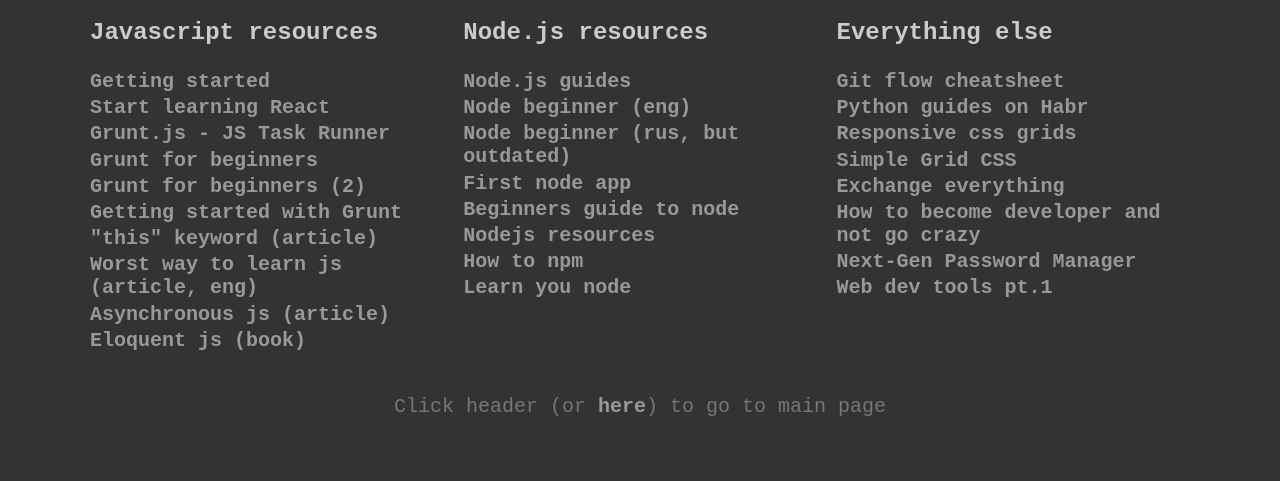
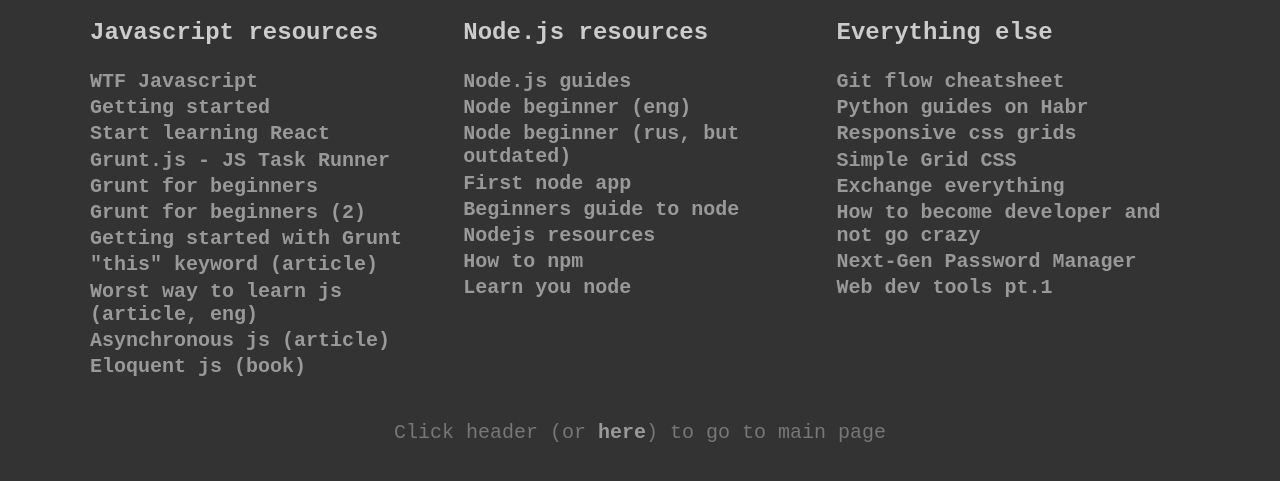
Before and after one commit to molesteev/molesteev.github.io, a plain HTML site: page bookmarks.html in a window 1280 px wide. Shown: the part 167-648 px from the top of the page. Drawn offline with Linux system fonts and the light colour scheme; a web font is replaced by a local one.

Commit message:
Updated bookmarks

```diff
--- a/bookmarks.html
+++ b/bookmarks.html
@@ -6,7 +6,7 @@
     <meta charset="utf-8">
     <link rel="stylesheet" type="text/css" href="main.css">
     <link rel="shortcut icon" href=favicon.ico>
-    <meta name="viewport" content="width=device-width, initial-scale=1" >
+    <meta name="viewport" content="width=device-width, initial-scale=1">
 </head>
 
 <body>
@@ -21,6 +21,7 @@
             <div class="content">
                 <h3>Javascript resources</h3>
                 <ul>
+                    <li><a href="https://medium.com/russian/javascript-%D0%BF%D1%80%D0%BE%D1%81%D1%82%D0%BE%D0%B9-%D0%BA%D1%82%D0%BE-%D1%81%D0%BA%D0%B0%D0%B7%D0%B0%D0%BB-5f9f4eea7126">WTF Javascript</a></li>
                     <li><a href="https://proglib.io/p/get-started-javascript/">Getting started</a></li>
                     <li><a href="https://proglib.io/p/start-learning-react/">Start learning React</a></li>
                     <li><a href="http://gruntjs.com/">Grunt.js - JS Task Runner</a></li>
```
Lines whose indentation alone changed are shown as unchanged.
